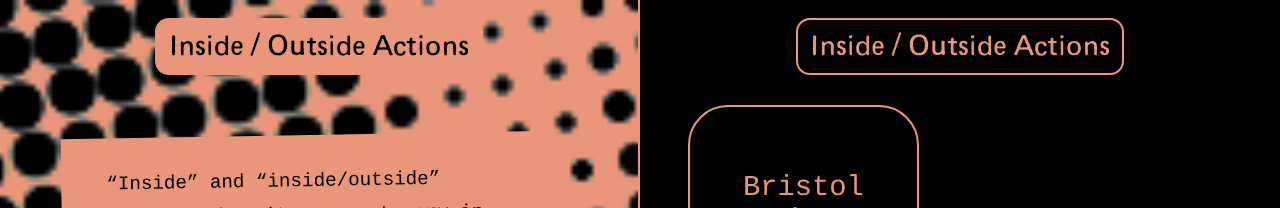
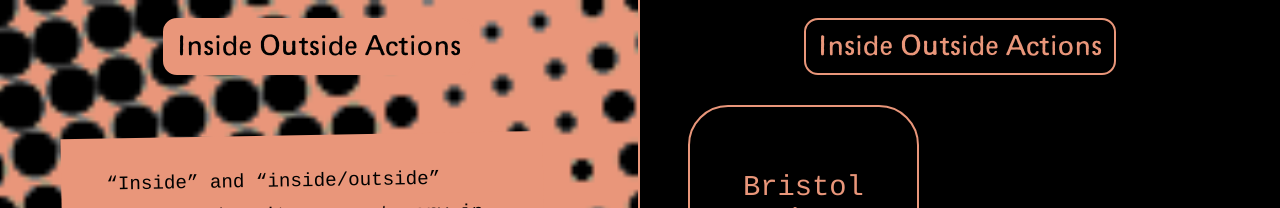
Before and after one commit to netanoir/da4a, a Jekyll site: the page built from _actions/inside-outside/3-inside-outside.markdown, in a window 1280 px wide. Shown: the top 208 px of the page. Built offline with Jekyll 4.4.1, drawn with Linux system fonts in a browser that asks for light colours; some web fonts are replaced.

Commit message:
copy edit

```diff
--- a/_actions/contents.markdown
+++ b/_actions/contents.markdown
@@ -11,7 +11,7 @@ types:
   - name: Encamp-ments
     url: encampments
     numUrl: 2-encampments
-  - name: Inside / Outside Actions
+  - name: Inside Outside Actions
     url: inside-outside
     numUrl: 3-inside-outside
   - name: Jail &amp; Court Solidarity Actions
--- a/_actions/inside-outside/3-inside-outside.markdown
+++ b/_actions/inside-outside/3-inside-outside.markdown
@@ -1,6 +1,6 @@
 ---
 layout: section-intro
-title: Inside / Outside Actions
+title: Inside Outside Actions
 types:
   - name: Bristol Immigra-tion Jail
     url: bristol-immigration-jail
```
